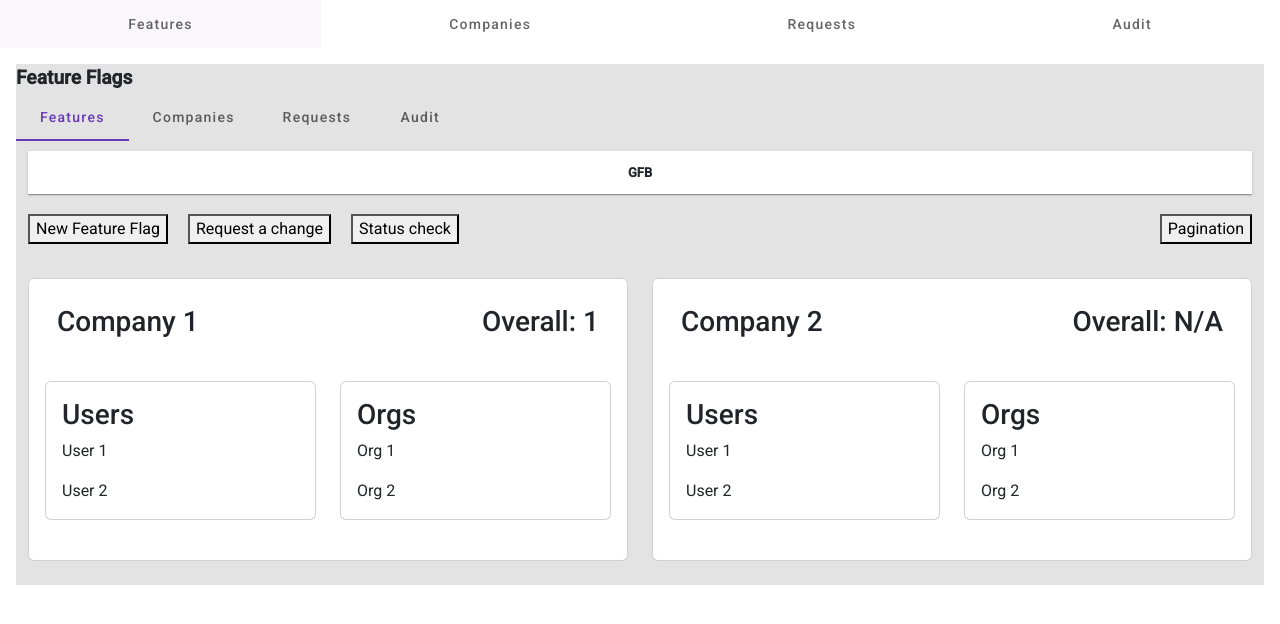
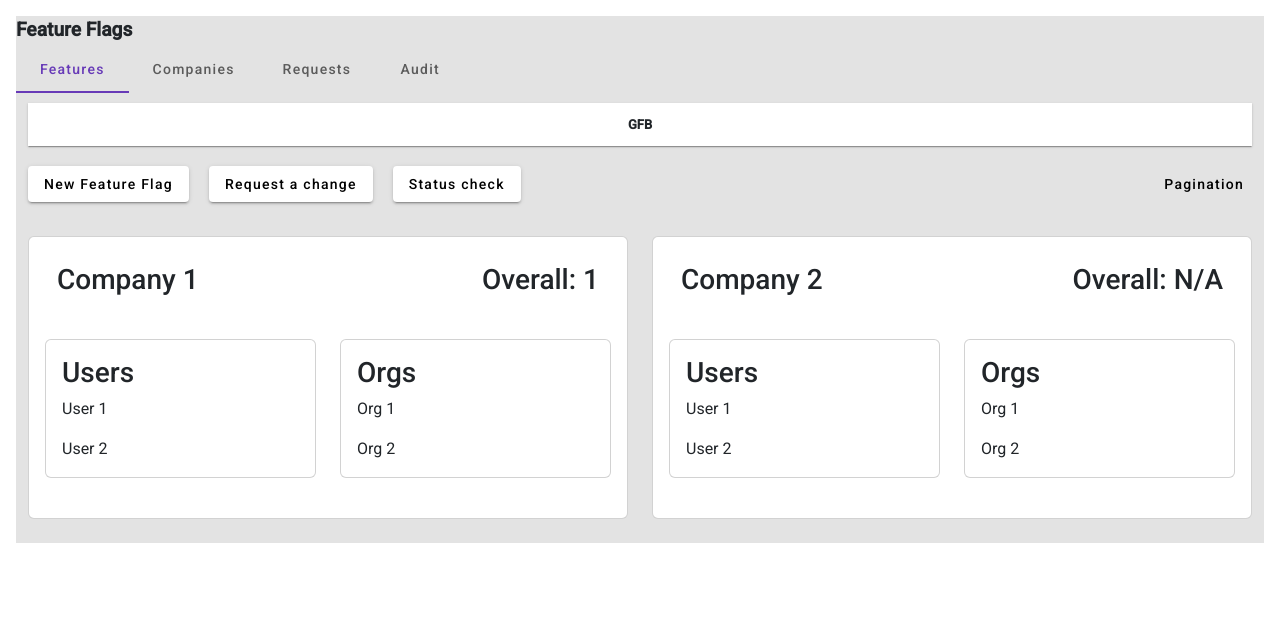
Before and after one commit to rohit680086/feature-flags, an Angular app: page / in a window 1280 px wide. Shown: the top 624 px of the page. Built offline with nearby package versions, Linux system fonts and the light colour scheme.

Commit message:
changes.

```diff
--- a/src/app/app.component.html
+++ b/src/app/app.component.html
@@ -1,10 +1,10 @@
 
-<nav mat-tab-nav-bar ngClass = "tabs" [tabPanel]="tabPanel">
+<!-- <nav mat-tab-nav-bar ngClass = "tabs" [tabPanel]="tabPanel">
   <a mat-tab-link routerLink="/features" routerLinkActive="active-link">Features</a>
   <a mat-tab-link routerLink="/companies" routerLinkActive="active-link">Companies</a>
   <a mat-tab-link routerLink="/requests" routerLinkActive="active-link">Requests</a>
   <a mat-tab-link routerLink="/audit" routerLinkActive="active-link">Audit</a>
-</nav>
-<mat-tab-nav-panel #tabPanel>
+</nav>   -->
+<!-- <mat-tab-nav-panel #tabPanel> -->
   <router-outlet></router-outlet>
-</mat-tab-nav-panel>
+<!-- </mat-tab-nav-panel> -->
--- /dev/null
+++ b/src/app/pages/features/dialog-overview-example-dialog copy 2.html
@@ -0,0 +1,27 @@
+<h1 mat-dialog-title>Request a Change</h1>
+<div mat-dialog-content>
+  <p>Feature: </p>
+  <mat-form-field>
+    <mat-label>Feature</mat-label>
+    <input matInput [(ngModel)]="data.animal">
+  </mat-form-field>
+  <p>Companies: </p>
+  <mat-form-field>
+    <mat-label>Company</mat-label>
+    <input matInput [(ngModel)]="data.animal">
+  </mat-form-field>
+  <p>Orgs: </p>
+  <mat-form-field>
+    <mat-label>Org</mat-label>
+    <input matInput [(ngModel)]="data.animal">
+  </mat-form-field>
+  <p>Users: </p>
+  <mat-form-field>
+    <mat-label>User</mat-label>
+    <input matInput [(ngModel)]="data.animal">
+  </mat-form-field>
+</div>
+<div mat-dialog-actions>
+  <button mat-button (click)="onNoClick()">Cancel</button>
+  <button mat-button [mat-dialog-close]="data.animal" cdkFocusInitial>Check</button>
+</div>
--- /dev/null
+++ b/src/app/pages/features/dialog-overview-example-dialog copy.html
@@ -0,0 +1,27 @@
+<h1 mat-dialog-title>Status Checker</h1>
+<div mat-dialog-content>
+  <p>Feature: </p>
+  <mat-form-field>
+    <mat-label>Feature</mat-label>
+    <input matInput [(ngModel)]="data.animal">
+  </mat-form-field>
+  <p>Company: </p>
+  <mat-form-field>
+    <mat-label>Company</mat-label>
+    <input matInput [(ngModel)]="data.animal">
+  </mat-form-field>
+  <p>Org: </p>
+  <mat-form-field>
+    <mat-label>Org</mat-label>
+    <input matInput [(ngModel)]="data.animal">
+  </mat-form-field>
+  <p>User: </p>
+  <mat-form-field>
+    <mat-label>User</mat-label>
+    <input matInput [(ngModel)]="data.animal">
+  </mat-form-field>
+</div>
+<div mat-dialog-actions>
+  <button mat-button (click)="onNoClick()">Cancel</button>
+  <button mat-button [mat-dialog-close]="data.animal" cdkFocusInitial>Check</button>
+</div>
--- /dev/null
+++ b/src/app/pages/features/dialog-overview-example-dialog.html
@@ -0,0 +1,12 @@
+<h1 mat-dialog-title>New Feature Flag</h1>
+<div mat-dialog-content>
+  <p>Name: </p>
+  <mat-form-field>
+    <mat-label>Name</mat-label>
+    <input matInput [(ngModel)]="data.animal">
+  </mat-form-field>
+</div>
+<div mat-dialog-actions>
+  <button mat-button (click)="onNoClick()">Cancel</button>
+  <button mat-button [mat-dialog-close]="data.animal" cdkFocusInitial>Save</button>
+</div>
--- a/src/app/pages/features/features.component.html
+++ b/src/app/pages/features/features.component.html
@@ -37,13 +37,16 @@
         <div class="customeRow">
           <div class="leftside">
             <div class="button-sec">
-              <button mat-button class="filter_btn"> New Feature Flag <strong></strong></button>
+              <!-- <button mat-button class="filter_btn"> New Feature Flag <strong></strong></button> -->
+                  <button mat-raised-button (click)="openDialog()">New Feature Flag</button>
             </div>
             <div class="button-sec">
-              <button mat-button class="filter_btn"> Request a change <strong></strong></button>
+              <!-- <button mat-button class="filter_btn"> Request a change <strong></strong></button> -->
+              <button mat-raised-button (click)="openDialog3()">Request a change</button>
             </div>
             <div class="button-sec">
-              <button mat-button class="filter_btn"> Status check <strong></strong></button>
+              <!-- <button mat-button class="filter_btn"> Status check <strong></strong></button> -->
+              <button mat-raised-button (click)="openDialog2()">Status check</button>
             </div>
           </div>
           <div class="rightSide">
@@ -194,10 +197,12 @@
               <button mat-button class="filter_btn"> New Feature Flag <strong></strong></button>
             </div> -->
             <div class="button-sec">
-              <button mat-button class="filter_btn"> Request a change <strong></strong></button>
+              <!-- <button mat-button class="filter_btn"> Request a change <strong></strong></button> -->
+              <button mat-raised-button (click)="openDialog3()">Request a change</button>
             </div>
             <div class="button-sec">
-              <button mat-button class="filter_btn"> Status check <strong></strong></button>
+              <!-- <button mat-button class="filter_btn"> Status check <strong></strong></button> -->
+              <button mat-raised-button (click)="openDialog2()">Status check</button>
             </div>
           </div>
           <div class="rightSide">
@@ -341,7 +346,8 @@
               <button mat-button class="filter_btn"> New Feature Flag <strong></strong></button>
             </div> -->
             <div class="button-sec">
-              <button mat-button class="filter_btn"> Request a change <strong></strong></button>
+              <!-- <button mat-button class="filter_btn"> Request a change <strong></strong></button> -->
+              <button mat-raised-button (click)="openDialog3()">Request a change</button>
             </div>
           </div>
           <div class="rightSide">
--- a/src/app/pages/features/features.component.ts
+++ b/src/app/pages/features/features.component.ts
@@ -1,23 +1,69 @@
-import { Component } from '@angular/core';
+import { Component, Inject } from '@angular/core';
 import { MatTabsModule } from '@angular/material/tabs';
 import {MatTableDataSource, MatTableModule} from '@angular/material/table';
 import {MatInputModule} from '@angular/material/input';
 import {MatFormFieldModule} from '@angular/material/form-field';
+import {
+  MatDialog,
+  MAT_DIALOG_DATA,
+  MatDialogRef,
+  MatDialogTitle,
+  MatDialogContent,
+  MatDialogActions,
+  MatDialogClose,
+} from '@angular/material/dialog';
+import {FormsModule} from '@angular/forms';
+import {MatButtonModule} from '@angular/material/button';
 @Component({
   selector: 'app-features',
   standalone: true,
-  imports: [MatTabsModule,MatFormFieldModule, MatInputModule, MatTableModule],
+  imports: [MatTabsModule,MatFormFieldModule, MatInputModule, MatTableModule,FormsModule, MatButtonModule],
   templateUrl: './features.component.html',
   styleUrl: './features.component.scss'
 })
 export class FeaturesComponent {
+  animal: string= '';
+  name: string='';
   title = 'pure_feature_flag';
   displayedColumns: string[] = ['position', 'Name', 'Changes', 'Status'];
   dataSource = new MatTableDataSource(ELEMENT_DATA);
-
+  constructor(public dialog: MatDialog) {}
   applyFilter(event: Event) {
     const filterValue = (event.target as HTMLInputElement).value;
     this.dataSource.filter = filterValue.trim().toLowerCase();
+  }
+
+  openDialog(): void {
+    const dialogRef = this.dialog.open(DialogOverviewExampleDialog, {
+      data: {name: this.name, animal: this.animal},
+    });
+
+    dialogRef.afterClosed().subscribe(result => {
+      console.log('The dialog was closed');
+      this.animal = result;
+    });
+  }
+
+  openDialog2(): void {
+    const dialogRef = this.dialog.open(DialogOverviewExampleDialog2, {
+      data: {name: this.name, animal: this.animal},
+    });
+
+    dialogRef.afterClosed().subscribe(result => {
+      console.log('The dialog was closed');
+      this.animal = result;
+    });
+  }
+
+  openDialog3(): void {
+    const dialogRef = this.dialog.open(DialogOverviewExampleDialog3, {
+      data: {name: this.name, animal: this.animal},
+    });
+
+    dialogRef.afterClosed().subscribe(result => {
+      console.log('The dialog was closed');
+      this.animal = result;
+    });
   }
 }
 
@@ -49,3 +95,91 @@ const ELEMENT_DATA2: PeriodicElement2[] = [
   {position: 2, Name: 'Feature 2', Changes: 'Org A -> 1', RequestedBy: 'Approved'},
   {position: 3, Name: 'Feature 3', Changes: 'User C -> 1', RequestedBy: 'Declined'},
 ];
+
+
+//input data
+export interface DialogData {
+  animal: string;
+  name: string;
+}
+
+
+@Component({
+  selector: 'dialog-overview-example-dialog',
+  templateUrl: './dialog-overview-example-dialog.html',
+  standalone: true,
+  imports: [
+    MatFormFieldModule,
+    MatInputModule,
+    FormsModule,
+    MatButtonModule,
+    MatDialogTitle,
+    MatDialogContent,
+    MatDialogActions,
+    MatDialogClose,
+  ],
+})
+export class DialogOverviewExampleDialog {
+  constructor(
+    public dialogRef: MatDialogRef<DialogOverviewExampleDialog>,
+    @Inject(MAT_DIALOG_DATA) public data: DialogData,
+  ) {}
+
+  onNoClick(): void {
+    this.dialogRef.close();
+  }
+}
+
+@Component({
+  selector: 'dialog-overview-example-dialog2',
+  templateUrl: './dialog-overview-example-dialog copy.html',
+  standalone: true,
+  imports: [
+    MatFormFieldModule,
+    MatInputModule,
+    FormsModule,
+    MatButtonModule,
+    MatDialogTitle,
+    MatDialogContent,
+    MatDialogActions,
+    MatDialogClose,
+  ],
+})
+export class DialogOverviewExampleDialog2 {
+  constructor(
+    public dialogRef: MatDialogRef<DialogOverviewExampleDialog2>,
+    @Inject(MAT_DIALOG_DATA) public data: DialogData,
+  ) {}
+
+  onNoClick(): void {
+    this.dialogRef.close();
+  }
+}
+
+
+
+@Component({
+  selector: 'dialog-overview-example-dialog3',
+  templateUrl: './dialog-overview-example-dialog copy 2.html',
+  standalone: true,
+  imports: [
+    MatFormFieldModule,
+    MatInputModule,
+    FormsModule,
+    MatButtonModule,
+    MatDialogTitle,
+    MatDialogContent,
+    MatDialogActions,
+    MatDialogClose,
+  ],
+})
+export class DialogOverviewExampleDialog3 {
+  constructor(
+    public dialogRef: MatDialogRef<DialogOverviewExampleDialog3>,
+    @Inject(MAT_DIALOG_DATA) public data: DialogData,
+  ) {}
+
+  onNoClick(): void {
+    this.dialogRef.close();
+  }
+}
```
